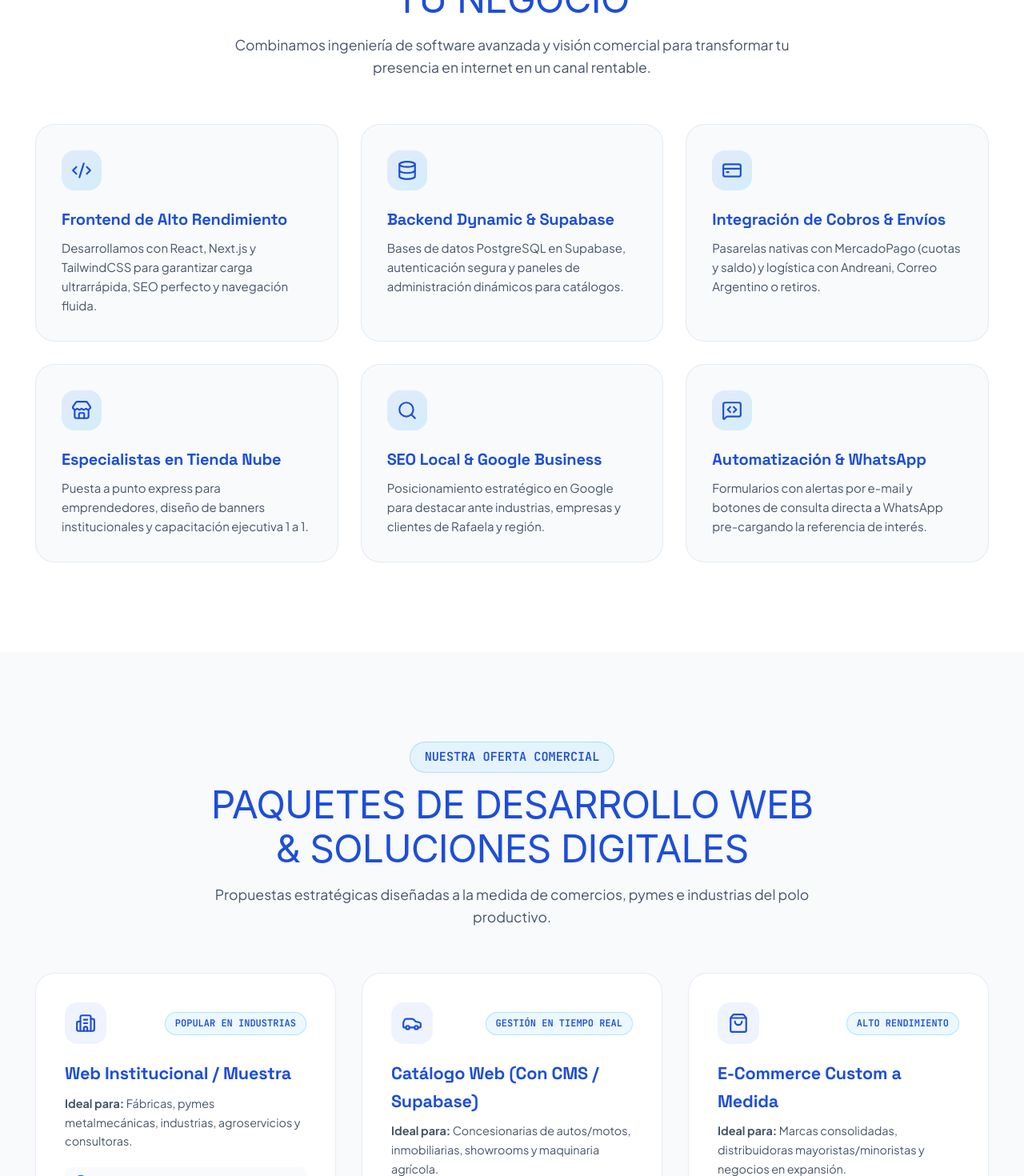
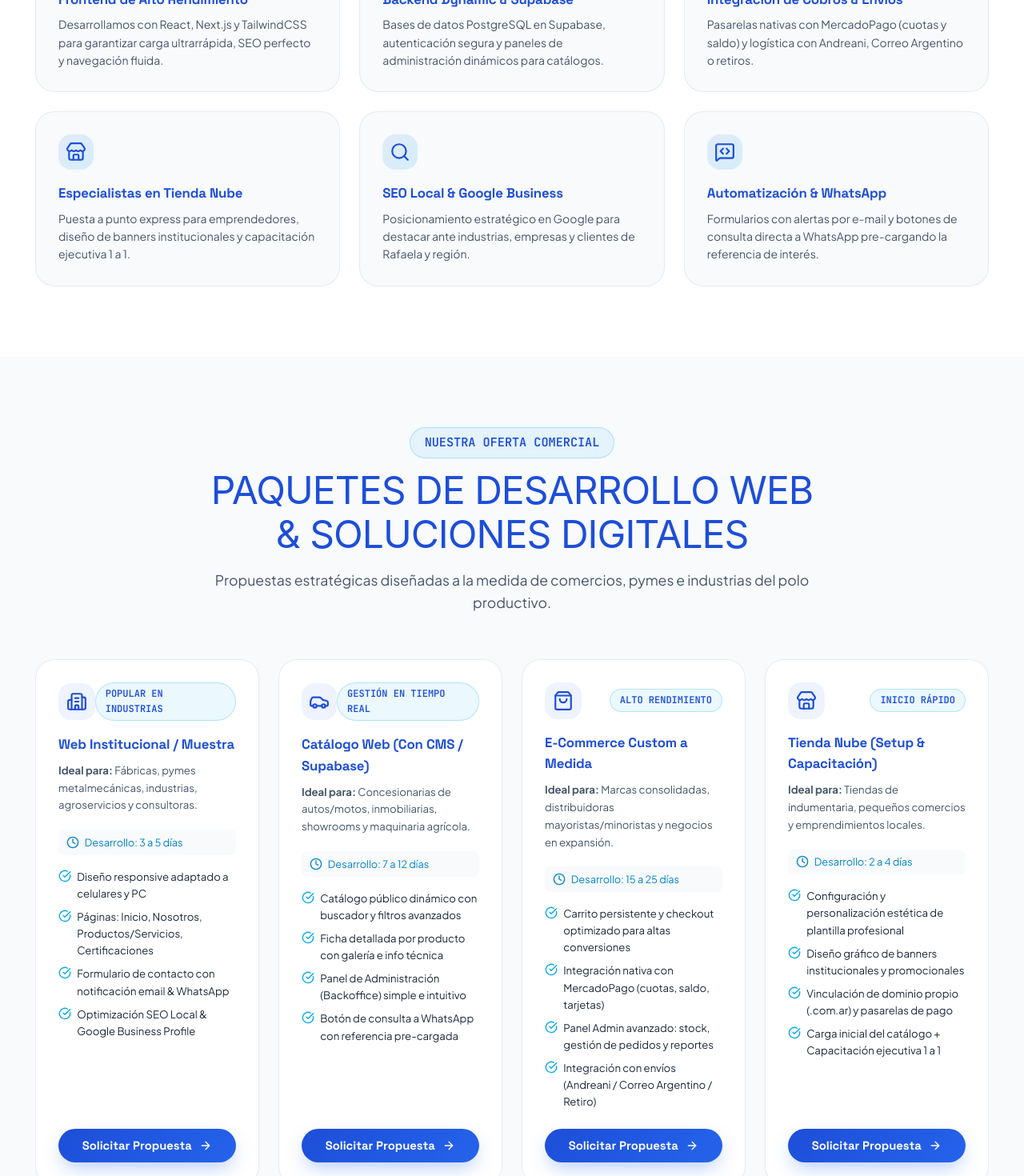
Before and after one commit to alignstudioweb/portafolio, a Next.js app: page / in a window 1280 px wide. Shown: the part 1220-2690 px from the top of the page at 80% size. Built offline with nearby package versions, Linux system fonts and the light colour scheme; a web font is replaced by a local one.

Commit message:
style: reducción general de escalas de fuentes y grosor ultra-fino para Asset y Aboreto

```diff
--- a/app/globals.css
+++ b/app/globals.css
@@ -356,17 +356,19 @@ button {
 }
 
 .hero-title {
-  font-size: clamp(2.4rem, 4.5vw, 3.75rem);
-  font-weight: 900;
-  line-height: 1.12;
+  font-size: clamp(1.75rem, 3.5vw, 2.5rem);
+  font-weight: 300;
+  line-height: 1.2;
   color: var(--color-align-royal);
-  margin: 1.25rem 0 1.25rem 0;
+  margin: 1rem 0 1rem 0;
+  letter-spacing: 0.01em;
 }
 
 .hero-subtitle {
-  font-size: 1.15rem;
+  font-size: 0.95rem;
+  font-weight: 300;
   color: var(--text-muted);
-  margin-bottom: 2.25rem;
+  margin-bottom: 2rem;
   line-height: 1.65;
 }
 
@@ -391,8 +393,8 @@ button {
   display: flex;
   align-items: center;
   gap: 0.5rem;
-  font-size: 0.9rem;
-  font-weight: 600;
+  font-size: 0.85rem;
+  font-weight: 300;
   color: var(--text-main);
 }
 
@@ -430,10 +432,10 @@ button {
   right: 24px;
   background: var(--bg-primary);
   border: 1px solid var(--glass-border);
-  padding: 0.4rem 1rem;
+  padding: 0.35rem 0.85rem;
   border-radius: var(--radius-pill);
-  font-size: 0.8rem;
-  font-weight: 700;
+  font-size: 0.75rem;
+  font-weight: 300;
   color: #10B981;
   box-shadow: var(--shadow-subtle);
   display: flex;
@@ -443,22 +445,22 @@ button {
 
 /* Sobre Nosotros */
 .about-section {
-  padding: 7rem 0;
+  padding: 5.5rem 0;
   background-color: var(--bg-primary);
 }
 
 .about-bento {
   display: grid;
   grid-template-columns: repeat(3, 1fr);
-  gap: 1.75rem;
-  margin-top: 3.5rem;
+  gap: 1.5rem;
+  margin-top: 3rem;
 }
 
 .about-bento-card {
   background: var(--bg-secondary);
   border: 1px solid var(--glass-border);
   border-radius: var(--radius-lg);
-  padding: 2rem;
+  padding: 1.75rem;
   transition: all var(--transition-normal);
   display: flex;
   flex-direction: column;
@@ -472,16 +474,16 @@ button {
 }
 
 .about-icon {
-  width: 50px;
-  height: 50px;
+  width: 44px;
+  height: 44px;
   border-radius: var(--radius-md);
   background: linear-gradient(135deg, rgba(37, 99, 235, 0.1) 0%, rgba(0, 168, 232, 0.15) 100%);
   color: var(--color-align-royal);
   display: flex;
   align-items: center;
   justify-content: center;
-  font-size: 1.4rem;
-  margin-bottom: 1.25rem;
+  font-size: 1.2rem;
+  margin-bottom: 1rem;
   transition: all var(--transition-fast);
 }
 
@@ -491,35 +493,36 @@ button {
 }
 
 .about-bento-card h3 {
-  font-size: 1.25rem;
-  font-weight: 800;
+  font-size: 1.05rem;
+  font-weight: 400;
   color: var(--color-align-royal);
-  margin-bottom: 0.5rem;
+  margin-bottom: 0.4rem;
 }
 
 .about-bento-card p {
-  font-size: 0.9375rem;
+  font-size: 0.875rem;
+  font-weight: 300;
   color: var(--text-muted);
   line-height: 1.6;
 }
 
 /* Servicios */
 .services-section {
-  padding: 7rem 0;
+  padding: 5.5rem 0;
   background: var(--bg-secondary);
 }
 
 .services-grid {
   display: grid;
   grid-template-columns: repeat(3, 1fr);
-  gap: 1.75rem;
+  gap: 1.5rem;
 }
 
 .service-card {
   background: var(--bg-primary);
   border: 1px solid var(--glass-border);
   border-radius: var(--radius-lg);
-  padding: 2.25rem;
+  padding: 1.85rem;
   transition: all var(--transition-normal);
   display: flex;
   flex-direction: column;
@@ -533,15 +536,15 @@ button {
 }
 
 .service-icon-box {
-  width: 52px;
-  height: 52px;
+  width: 46px;
+  height: 46px;
   border-radius: var(--radius-md);
   background: rgba(37, 99, 235, 0.08);
   display: flex;
   align-items: center;
   justify-content: center;
   color: var(--color-align-royal);
-  margin-bottom: 1.25rem;
+  margin-bottom: 1rem;
   transition: all var(--transition-fast);
 }
 
@@ -551,23 +554,24 @@ button {
 }
 
 .service-card h3 {
-  font-size: 1.3rem;
-  font-weight: 800;
+  font-size: 1.05rem;
+  font-weight: 400;
   color: var(--color-align-royal);
-  margin-bottom: 0.6rem;
+  margin-bottom: 0.5rem;
 }
 
 .service-card p {
-  font-size: 0.925rem;
+  font-size: 0.85rem;
+  font-weight: 300;
   color: var(--text-muted);
   line-height: 1.6;
-  margin-bottom: 1.5rem;
+  margin-bottom: 1.25rem;
 }
 
 .service-link {
   font-family: var(--font-h3);
-  font-weight: 700;
-  font-size: 0.9rem;
+  font-weight: 400;
+  font-size: 0.825rem;
   color: var(--color-align-royal);
   display: inline-flex;
   align-items: center;
@@ -579,7 +583,7 @@ button {
 
 /* Portafolio */
 .portfolio-section {
-  padding: 7rem 0;
+  padding: 5.5rem 0;
   background-color: var(--bg-primary);
 }
 
@@ -588,7 +592,7 @@ button {
   align-items: center;
   justify-content: center;
   gap: 0.35rem;
-  margin: 0 auto 3rem auto;
+  margin: 0 auto 2.5rem auto;
   padding: 0.35rem;
   background: var(--bg-secondary);
   border: 1px solid var(--glass-border);
@@ -624,10 +628,10 @@ button {
 
 .portfolio-select-dropdown {
   width: 100%;
-  padding: 0.8rem 2.25rem 0.8rem 0.6rem;
+  padding: 0.7rem 2.25rem 0.7rem 0.6rem;
   font-family: var(--font-h3);
-  font-size: 0.95rem;
-  font-weight: 700;
+  font-size: 0.85rem;
+  font-weight: 300;
   color: var(--color-align-royal);
   background: transparent;
   border: none;
@@ -645,11 +649,11 @@ button {
 }
 
 .filter-btn {
-  padding: 0.55rem 1.25rem;
+  padding: 0.45rem 1.1rem;
   border-radius: var(--radius-pill);
   font-family: var(--font-h3);
-  font-size: 0.875rem;
-  font-weight: 700;
+  font-size: 0.8rem;
+  font-weight: 300;
   color: var(--text-muted);
   background: transparent;
   border: 1px solid transparent;
@@ -673,7 +677,7 @@ button {
 .portfolio-grid {
   display: grid;
   grid-template-columns: repeat(2, 1fr);
-  gap: 2.25rem;
+  gap: 1.75rem;
 }
 
 .portfolio-card {
@@ -692,7 +696,7 @@ button {
 
 .portfolio-img-wrapper {
   position: relative;
-  height: 300px;
+  height: 260px;
   overflow: hidden;
 }
 
@@ -715,7 +719,7 @@ button {
   transition: opacity var(--transition-fast);
   display: flex;
   align-items: flex-end;
-  padding: 1.75rem;
+  padding: 1.5rem;
 }
 
 .portfolio-card:hover .portfolio-overlay {
@@ -723,28 +727,28 @@ button {
 }
 
 .portfolio-content {
-  padding: 1.75rem;
+  padding: 1.5rem;
 }
 
 .portfolio-tag {
   font-family: var(--font-accent);
-  font-weight: 700;
-  font-size: 0.95rem;
+  font-weight: 300;
+  font-size: 0.825rem;
   color: var(--color-studio-blue);
   margin-bottom: 0.25rem;
   display: block;
 }
 
 .portfolio-title {
-  font-size: 1.4rem;
-  font-weight: 800;
+  font-size: 1.1rem;
+  font-weight: 400;
   color: var(--color-align-royal);
-  margin-bottom: 0.5rem;
+  margin-bottom: 0.4rem;
 }
 
-/* Carrusel Gatitos 🐱 */
+/* Carrusel gatitos */
 .cat-process-section {
-  padding: 7rem 0;
+  padding: 5.5rem 0;
   background: var(--bg-secondary);
   position: relative;
   overflow: hidden;
@@ -776,8 +780,8 @@ button {
   display: grid;
   grid-template-columns: 1fr 1fr;
   align-items: center;
-  gap: 2.5rem;
-  padding: 3rem;
+  gap: 2.25rem;
+  padding: 2.5rem;
 }
 
 .cat-slide-img-box {
@@ -789,44 +793,45 @@ button {
 
 .cat-slide-img {
   width: 100%;
-  height: 340px;
+  height: 300px;
   object-fit: cover;
   display: block;
 }
 
 .cat-slide-step-num {
   font-family: var(--font-accent);
-  font-size: 1.25rem;
-  font-weight: 700;
+  font-size: 0.95rem;
+  font-weight: 300;
   color: var(--color-cyan-bright);
   text-transform: uppercase;
-  margin-bottom: 0.5rem;
+  margin-bottom: 0.4rem;
   display: block;
 }
 
 .cat-slide-title {
-  font-size: 2rem;
-  font-weight: 900;
+  font-size: 1.4rem;
+  font-weight: 400;
   color: var(--color-align-royal);
-  margin-bottom: 1rem;
+  margin-bottom: 0.75rem;
 }
 
 .cat-slide-desc {
-  font-size: 1rem;
+  font-size: 0.875rem;
+  font-weight: 300;
   color: var(--text-muted);
-  line-height: 1.7;
+  line-height: 1.65;
 }
 
 .cat-carousel-nav {
   display: flex;
   align-items: center;
   justify-content: space-between;
-  margin-top: 2rem;
+  margin-top: 1.75rem;
 }
 
 .cat-carousel-btn {
-  width: 48px;
-  height: 48px;
+  width: 44px;
+  height: 44px;
   border-radius: 50%;
   background: var(--bg-primary);
   border: 1px solid var(--glass-border);
@@ -850,8 +855,8 @@ button {
 }
 
 .cat-dot {
-  width: 12px;
-  height: 12px;
+  width: 10px;
+  height: 10px;
   border-radius: 50%;
   background: var(--bg-tertiary);
   cursor: pointer;
@@ -859,43 +864,45 @@ button {
 }
 
 .cat-dot.active {
-  width: 28px;
+  width: 24px;
   border-radius: var(--radius-pill);
   background: var(--color-align-royal);
 }
 
 /* CTA */
 .cta-section {
-  padding: 6rem 0;
+  padding: 5rem 0;
 }
 
 .cta-box {
   background: var(--grad-cta);
   border-radius: var(--radius-xl);
-  padding: 4.5rem 2.5rem;
+  padding: 3.5rem 2rem;
   text-align: center;
   color: var(--text-white);
   box-shadow: 0 25px 50px -12px rgba(15, 23, 42, 0.4);
 }
 
 .cta-title {
-  font-size: clamp(2rem, 4vw, 3.25rem);
-  font-weight: 900;
-  margin-bottom: 1.25rem;
+  font-size: clamp(1.5rem, 3.2vw, 2.2rem);
+  font-weight: 400;
+  margin-bottom: 1rem;
+  letter-spacing: 0.01em;
 }
 
 .cta-desc {
-  font-size: 1.1rem;
+  font-size: 0.925rem;
+  font-weight: 300;
   color: var(--color-cyan-light);
-  max-width: 620px;
-  margin: 0 auto 2.25rem auto;
+  max-width: 580px;
+  margin: 0 auto 1.85rem auto;
 }
 
 /* Footer */
 .footer {
   background: var(--bg-dark);
   color: var(--text-light);
-  padding: 1.75rem 0;
+  padding: 1.5rem 0;
   border-top: 1px solid rgba(255, 255, 255, 0.08);
 }
 
@@ -904,22 +911,23 @@ button {
   align-items: center;
   justify-content: space-between;
   flex-wrap: wrap;
-  gap: 1.5rem;
+  gap: 1.25rem;
 }
 
 .footer-thin-brand {
   display: flex;
   align-items: center;
   gap: 0.5rem;
-  font-size: 1.2rem;
-  font-weight: 900;
+  font-size: 1rem;
+  font-weight: 300;
 }
 
 .footer-thin-links {
   display: flex;
   align-items: center;
-  gap: 1.5rem;
-  font-size: 0.875rem;
+  gap: 1.25rem;
+  font-size: 0.8rem;
+  font-weight: 300;
 }
 
 .footer-thin-link {
@@ -999,19 +1007,20 @@ button {
 
 .form-label {
   display: block;
-  font-size: 0.875rem;
-  font-weight: 700;
+  font-size: 0.825rem;
+  font-weight: 300;
   color: var(--color-align-royal);
-  margin-bottom: 0.4rem;
+  margin-bottom: 0.35rem;
 }
 
 .form-input, .form-select, .form-textarea {
   width: 100%;
-  padding: 0.85rem 1rem;
+  padding: 0.75rem 0.9rem;
   border-radius: var(--radius-md);
   border: 1px solid var(--glass-border);
   background: var(--bg-secondary);
-  font-size: 1rem; /* Prevents auto-zoom on iOS Safari */
+  font-size: 0.925rem;
+  font-weight: 300;
   color: var(--text-main);
   transition: border-color var(--transition-fast), box-shadow var(--transition-fast);
 }
@@ -1027,7 +1036,9 @@ button {
   bottom: 2rem; right: 2rem;
   background: var(--color-align-royal);
   color: var(--text-white);
-  padding: 1rem 1.5rem;
+  padding: 0.85rem 1.25rem;
+  font-size: 0.875rem;
+  font-weight: 300;
   border-radius: var(--radius-md);
   box-shadow: 0 10px 30px rgba(0, 0, 0, 0.2);
   display: flex;
@@ -1057,19 +1068,19 @@ button {
 /* Paquetes Comercial Fase 1 Grid */
 .main-packages-grid {
   display: grid;
-  grid-template-columns: repeat(auto-fit, minmax(280px, 1fr));
-  gap: 2rem;
-  margin-bottom: 4rem;
+  grid-template-columns: repeat(auto-fit, minmax(260px, 1fr));
+  gap: 1.5rem;
+  margin-bottom: 3.5rem;
 }
 
 .comp-services-grid {
   display: grid;
-  grid-template-columns: repeat(auto-fit, minmax(240px, 1fr));
-  gap: 1.5rem;
+  grid-template-columns: repeat(auto-fit, minmax(220px, 1fr));
+  gap: 1.25rem;
 }
 
 .package-card {
-  padding: 2.25rem;
+  padding: 1.75rem;
   display: flex;
   flex-direction: column;
   justify-content: space-between;
@@ -1090,18 +1101,18 @@ button {
   display: flex;
   justify-content: space-between;
   align-items: center;
-  margin-bottom: 1.25rem;
+  margin-bottom: 1rem;
 }
 
 .package-time-badge {
   display: flex;
   align-items: center;
-  gap: 0.5rem;
-  font-size: 0.85rem;
-  font-weight: 700;
+  gap: 0.4rem;
+  font-size: 0.8rem;
+  font-weight: 300;
   color: var(--color-studio-blue);
-  margin-bottom: 1.25rem;
-  padding: 0.4rem 0.75rem;
+  margin-bottom: 1rem;
+  padding: 0.35rem 0.65rem;
   background: var(--bg-secondary);
   border-radius: var(--radius-sm);
 }
@@ -1109,15 +1120,16 @@ button {
 .package-feature-list {
   display: flex;
   flex-direction: column;
-  gap: 0.6rem;
-  margin-bottom: 1.75rem;
+  gap: 0.5rem;
+  margin-bottom: 1.5rem;
 }
 
 .package-feature-item {
   display: flex;
   align-items: flex-start;
-  gap: 0.5rem;
-  font-size: 0.875rem;
+  gap: 0.45rem;
+  font-size: 0.825rem;
+  font-weight: 300;
   color: var(--text-main);
 }
 
--- a/components/ContactModal.tsx
+++ b/components/ContactModal.tsx
@@ -75,7 +75,7 @@ export const ContactModal: React.FC<ContactModalProps> = ({
 
         <div style={{ textAlign: 'center', marginBottom: '1.5rem' }}>
           <span className="badge">Solicitud de Presupuesto</span>
-          <h3 style={{ fontSize: '1.6rem', fontWeight: 900, color: 'var(--color-align-royal)', marginTop: '0.5rem' }}>
+          <h3 style={{ fontSize: '1.2rem', fontWeight: 400, color: 'var(--color-align-royal)', marginTop: '0.5rem' }}>
             Conversemos sobre tu proyecto
           </h3>
           <p style={{ color: 'var(--text-muted)', fontSize: '0.9rem' }}>Te enviamos una propuesta detallada en menos de 24 horas.</p>
--- a/components/ProjectModal.tsx
+++ b/components/ProjectModal.tsx
@@ -29,7 +29,7 @@ export const ProjectModal: React.FC<ProjectModalProps> = ({
         <button className="modal-close" onClick={onClose} aria-label="Cerrar modal">&times;</button>
 
         <span className="badge">{project.categoryLabel}</span>
-        <h3 style={{ fontSize: '1.7rem', fontWeight: 900, color: 'var(--color-align-royal)', margin: '0.75rem 0' }}>
+        <h3 style={{ fontSize: '1.25rem', fontWeight: 400, color: 'var(--color-align-royal)', margin: '0.75rem 0' }}>
           {project.title}
         </h3>
 
--- a/components/ServicesGrid.tsx
+++ b/components/ServicesGrid.tsx
@@ -36,11 +36,11 @@ export const ServicesGrid: React.FC<ServicesGridProps> = ({ onOpenContact }) =>
                     </span>
                   </div>
 
-                  <h3 style={{ fontSize: '1.35rem', color: 'var(--color-align-royal)', marginBottom: '0.5rem' }}>
+                  <h3 style={{ fontSize: '1.05rem', fontWeight: 400, color: 'var(--color-align-royal)', marginBottom: '0.5rem' }}>
                     {pkg.title}
                   </h3>
 
-                  <p style={{ fontSize: '0.9rem', color: 'var(--text-muted)', marginBottom: '1.25rem', minHeight: '44px' }}>
+                  <p style={{ fontSize: '0.825rem', fontWeight: 300, color: 'var(--text-muted)', marginBottom: '1.25rem', minHeight: '40px' }}>
                     <strong>Ideal para:</strong> {pkg.target}
                   </p>
 
@@ -76,7 +76,7 @@ export const ServicesGrid: React.FC<ServicesGridProps> = ({ onOpenContact }) =>
         <div style={{ marginTop: '3.5rem' }}>
           <div style={{ textAlign: 'center', marginBottom: '2.5rem' }}>
             <span className="badge" style={{ background: 'rgba(37, 99, 235, 0.06)' }}>SERVICIOS COMPLEMENTARIOS</span>
-            <h3 style={{ fontSize: '1.6rem', color: 'var(--color-align-royal)', marginTop: '0.5rem' }}>
+            <h3 style={{ fontSize: '1.2rem', fontWeight: 400, color: 'var(--color-align-royal)', marginTop: '0.5rem' }}>
               Servicios Especializados de Alto Valor
             </h3>
           </div>
@@ -94,10 +94,10 @@ export const ServicesGrid: React.FC<ServicesGridProps> = ({ onOpenContact }) =>
                   <div className="about-icon" style={{ width: 44, height: 44, marginBottom: '1rem' }}>
                     <CompIcon style={{ width: 22, height: 22 }} />
                   </div>
-                  <h4 style={{ fontSize: '1.1rem', color: 'var(--color-align-royal)', marginBottom: '0.4rem' }}>
+                  <h4 style={{ fontSize: '0.95rem', fontWeight: 400, color: 'var(--color-align-royal)', marginBottom: '0.4rem' }}>
                     {comp.title}
                   </h4>
-                  <p style={{ fontSize: '0.875rem', color: 'var(--text-muted)' }}>
+                  <p style={{ fontSize: '0.825rem', fontWeight: 300, color: 'var(--text-muted)' }}>
                     {comp.desc}
                   </p>
                 </div>
```
Also changed, not shown: components/PortfolioGrid.tsx (+4 -3 lines).
